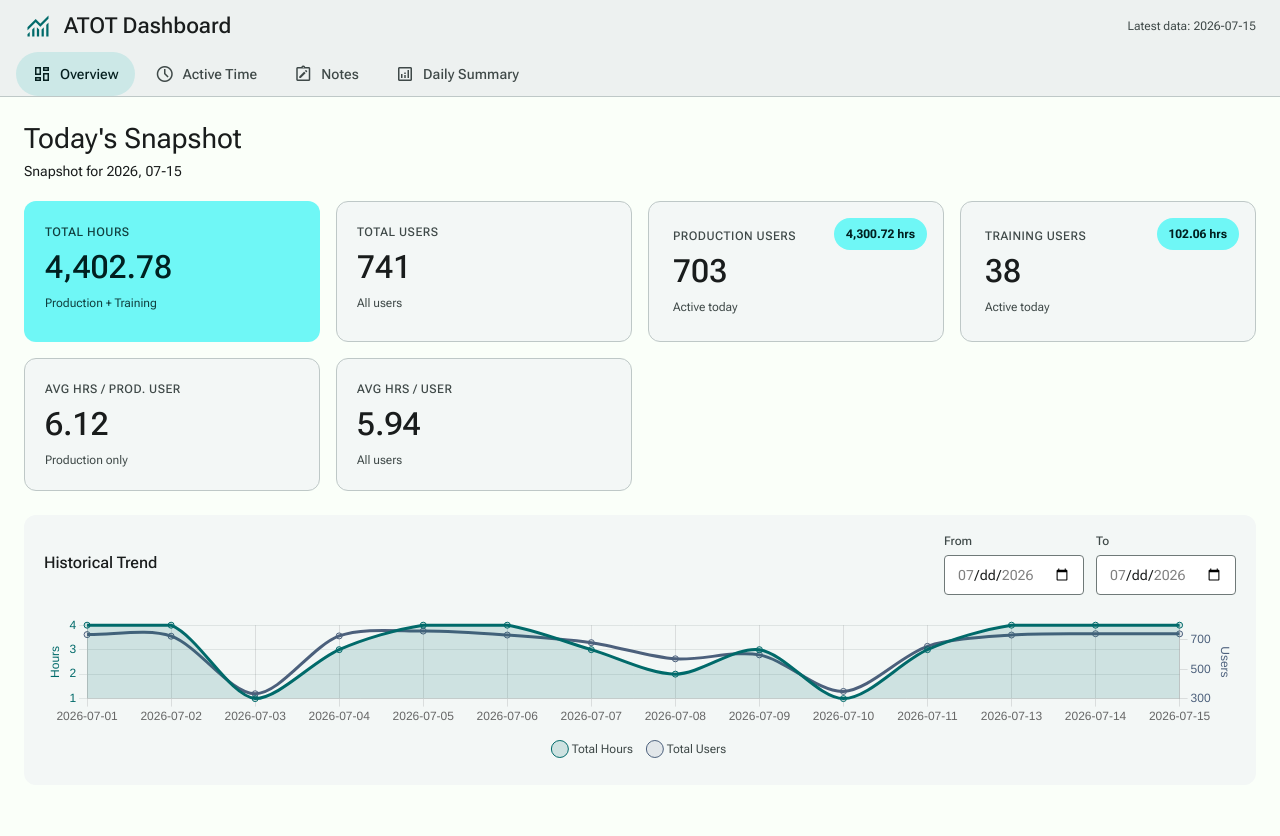
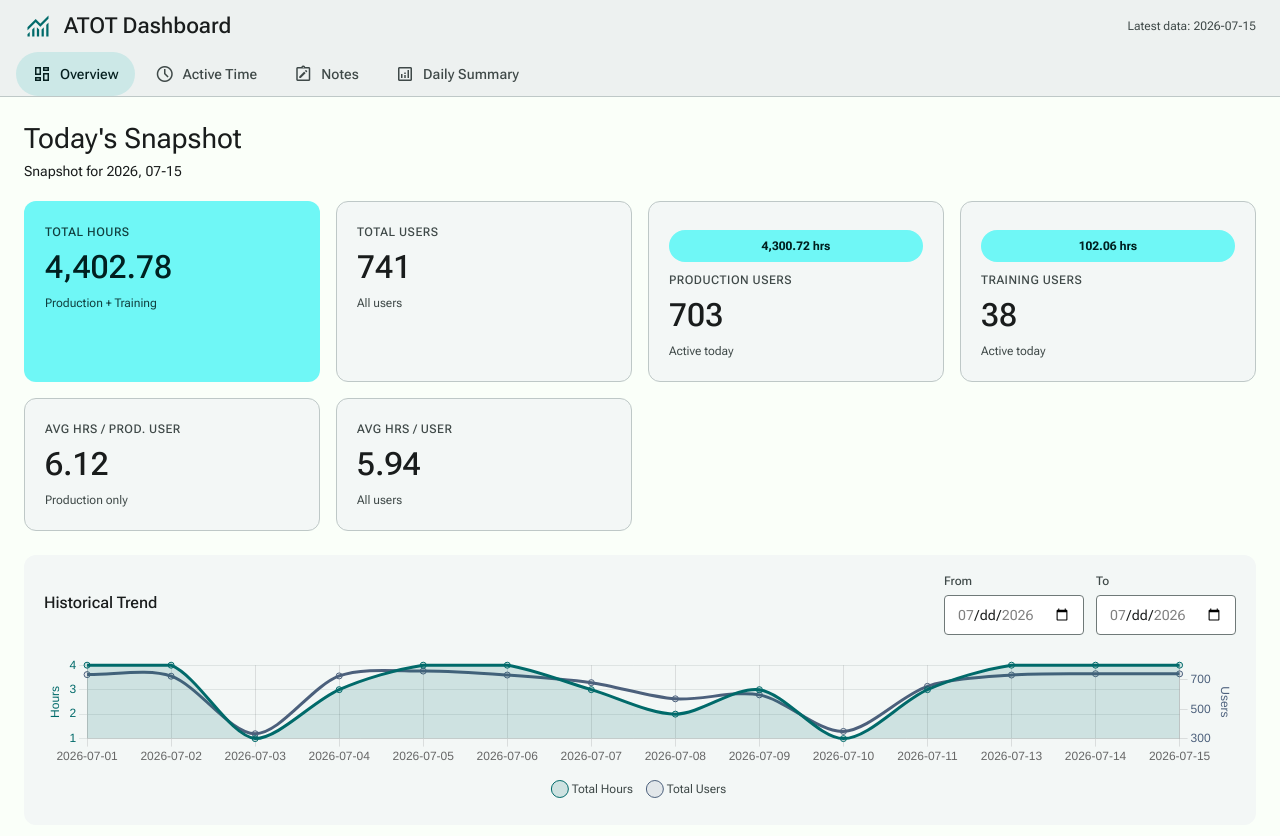
Before and after one commit to me737707-lgtm/Active-Time, a website: page index.html in a window 1280 px wide. Drawn offline with nearby package versions, Linux system fonts and the light colour scheme.

Commit message:
Update styles.css

```diff
--- a/css/styles.css
+++ b/css/styles.css
@@ -254,12 +254,12 @@ html, body {
 
 /* KPI with hours display */
 .md-kpi--with-hours {
-  padding: 24px;
+  padding: 20px;
 }
 .md-kpi__hours-badge {
-  position: absolute;
-  top: 16px;
-  right: 16px;
+  position: static;
+  display: inline-block;
+  margin-top: 8px;
   background: var(--md-primary-container);
   color: var(--md-on-primary-container);
   padding: 6px 12px;
@@ -267,6 +267,11 @@ html, body {
   font-size: var(--md-body-small-size);
   font-weight: 600;
   font-variant-numeric: tabular-nums;
+  text-align: center;
+}
+.md-kpi--primary .md-kpi__hours-badge {
+  background: var(--md-on-primary-container);
+  color: var(--md-primary-container);
 }
 .md-kpi--primary .md-kpi__hours-badge {
   background: var(--md-on-primary-container);
```
